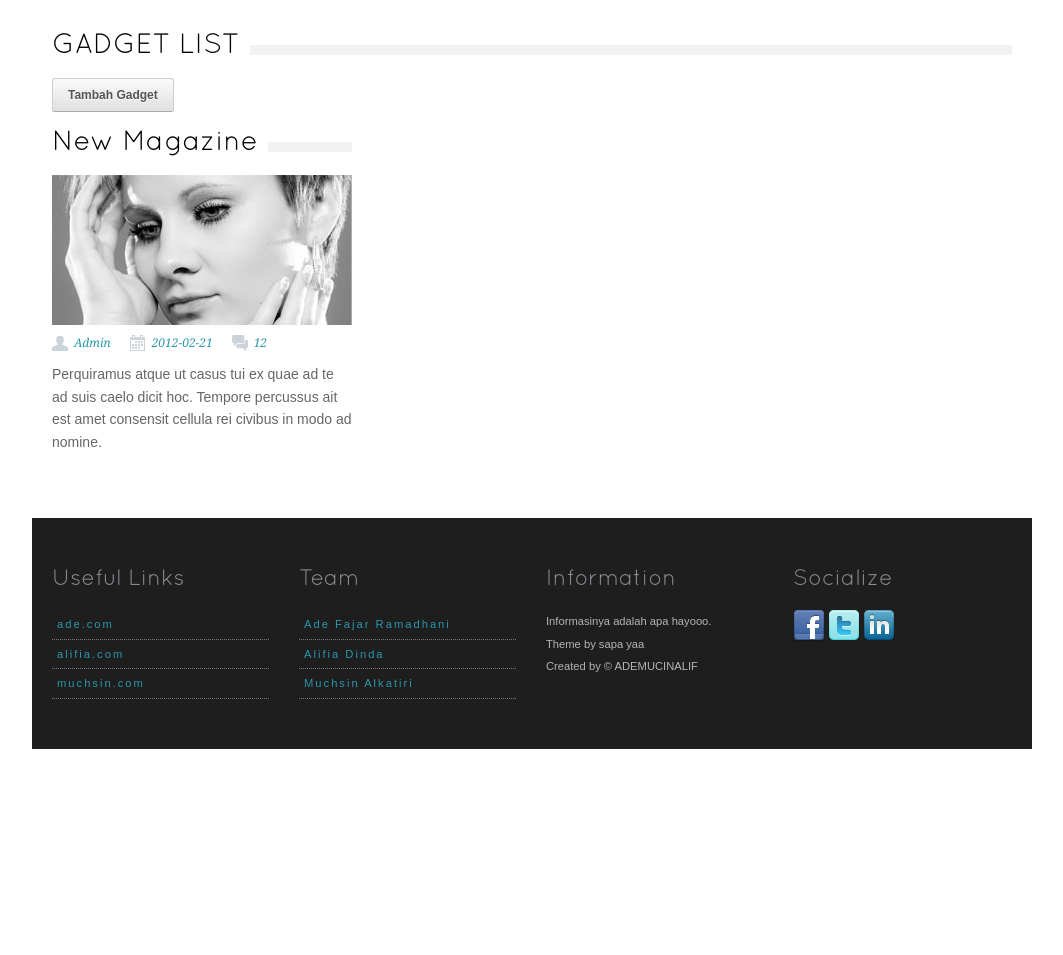
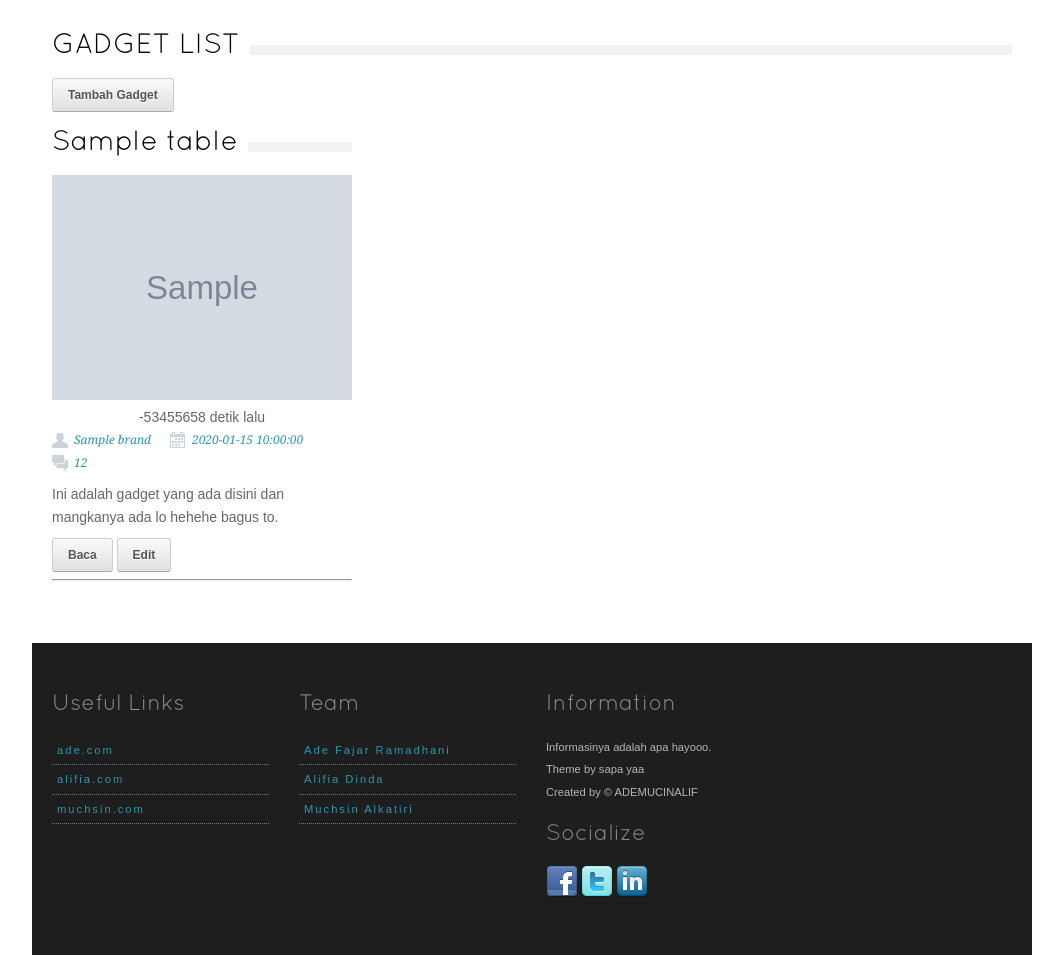
Before and after one commit to Group5lo/ci3tubes, a CodeIgniter app: page /ci3-course/index.php/gadget/index in a window 1280 px wide. Shown: the part 102-1057 px from the top of the page, without its empty margins (108-1171 px from the left). Before the commit the page ends 851 px from the top, so only its background shows below. Run offline with CodeIgniter, Linux system fonts and the light colour scheme; tables that the repository leaves empty hold one stand-in row (values such as "Sample post"); grey boxes marked "Sample" are stand-in pictures; some libraries are stand-ins or nearby versions.

Commit message:
Penambahan create dan read pada gadget serta dropdown pada brand

```diff
--- a/application/controllers/Gadget.php
+++ b/application/controllers/Gadget.php
@@ -21,10 +21,38 @@
 		$data['page_title'] = 'GADGET LIST';
 
 		// Dapatkan data dari model Blog
-		$data['all_artikel'] = $this->gadget_model->get_all_gadget();
+		$data['all_gadget'] = $this->gadget_model->get_all_gadget();
 
 		$this->load->view("templates/v_header");
 		$this->load->view('gadget/gadget_view',$data);
+		$this->load->view("templates/v_footer");
+	}
+
+	public function lihat_detail($kategori, $id)
+	{
+		// Jika kita akses:
+		// http://localhost/ci3-course/blog/lihat_detail/berita/2
+		// Maka "lihat_detail" adalah fungsi ini, "berita" adalah "kategori" dan 2 dianggap id berita
+		echo $kategori;
+		echo '<br>';
+		echo $id;
+	}
+
+	public function read($slug='')
+	{
+
+		// Mendapatkan data dari model
+		$data['page_title'] = 'GADGET DETAIL';
+		$data['gadget'] = $this->gadget_model->get_gadget_by_slug($slug);
+
+		// Jika slug kosong atau tidak ada di db, lempar user ke halaman 404
+		if ( empty($slug) || !isset($data['gadget']) ) show_404();
+
+		$this->load->view("templates/v_header");
+
+		// Passing data ke view
+		$this->load->view('gadget/gadget_read', $data);
+
 		$this->load->view("templates/v_footer");
 	}
 
@@ -38,20 +66,15 @@
 		$this->load->library('form_validation');
 
 		// Gunakan fungsi dari model untuk mengisi data dalam dropdown
-		$data['categories'] = $this->brand_model->generate_cat_dropdown();
+		$data['brand'] = $this->brand_model->generate_brand_dropdown();
 
 	    // Kita validasi input sederhana, sila cek http://localhost/ci3/user_guide/libraries/form_validation.html
-	    $this->form_validation->set_rules('title', 'Judul', 'required|is_unique[blogs.post_title]',
+	    $this->form_validation->set_rules('tipe', 'Tipe', 'required|is_unique[gadget_table.post_name]',
 			array(
 				'required' 		=> 'Isi %s donk, males amat.',
-				'is_unique' 	=> 'Judul <strong>' .$this->input->post('title'). '</strong> sudah ada bosque.'
+				'is_unique' 	=> 'Tipe <strong>' .$this->input->post('tipe'). '</strong> sudah ada bosque.'
 			));
 
-		$this->form_validation->set_rules('text', 'Konten', 'required|min_length[8]',
-			array(
-				'required' 		=> 'Isi %s lah, hadeeh.',
-				'min_length' 	=> 'Isi %s kurang panjang bosque.',
-			));
 
 	    // Cek apakah input valid atau tidak
 	    if ($this->form_validation->run() === FALSE)
@@ -82,9 +105,9 @@
     	        	$post_image = '';
 
     	        	// Kita passing pesan error upload ke view supaya user mencoba upload ulang
-    	            $this->load->view('templates/header');
-    	            $this->load->view('blogs/blog_create', $data);
-    	            $this->load->view('templates/footer');
+    	            $this->load->view('templates/v_header');
+    	            $this->load->view('gadget/gadget_create', $data);
+    	            $this->load->view('templates/v_footer');
 
     	        } else {
 
@@ -103,25 +126,30 @@
 	    	// Misal judul: "Hello World", kita format menjadi "hello-world"
 	    	// Nantinya, URL blog kita menjadi mudah dibaca
 	    	// http://localhost/ci3-course/blog/hello-world
-	    	$slug = url_title($this->input->post('title'), 'dash', TRUE);
+	    	$slug = url_title($this->input->post('tipe'), 'dash', TRUE);
 
 	    	$post_data = array(
-				'fk_cat_id' => $this->input->post('cat_id'),
-	    	    'post_title' => $this->input->post('title'),
+				'fk_brand_id' => $this->input->post('brand_id'),
+	    	    'post_name' => $this->input->post('tipe'),
 	    	   	'post_date' => date("Y-m-d H:i:s"),
 	    	    'post_slug' => $slug,
-	    	    'post_content' => $this->input->post('text'),
+	    	    'post_keccpu' => $this->input->post('keccpu'),
+	    	    'post_ram' => $this->input->post('ram'),
+	    	    'post_battery' => $this->input->post('battery'),
+	    	    'post_frontcam' => $this->input->post('frontcam'),
+	    	    'post_backcam' => $this->input->post('backcam'),
+	    	    'post_int' => $this->input->post('int'),
 	    	    'post_thumbnail' => $post_image,
 	    	   	'date_created' => date("Y-m-d H:i:s"),
 	    	);
 
 	    	// Jika tidak ada error upload gambar, maka kita insert ke database via model Blog
 	    	if( empty($data['upload_error']) ) {
-		        $this->blog_model->create_gadget($post_data);
+		        $this->gadget_model->create_gadget($post_data);
 
-		        $this->load->view('templates/header');
-		        $this->load->view('blogs/blog_success', $data);
-		        $this->load->view('templates/footer');
+		        $this->load->view('templates/v_header');
+		        $this->load->view('gadget/gadget_success', $data);
+		        $this->load->view('templates/v_footer');
 	    	}
 	    }
 	}
--- a/application/models/Brand_model.php
+++ b/application/models/Brand_model.php
@@ -55,7 +55,7 @@
         }
     }
 
-    public function generate_cat_dropdown()
+    public function generate_brand_dropdown()
     {
 
         // Mendapatkan data ID dan nama kategori saja
--- a/application/views/gadget/gadget_view.php
+++ b/application/views/gadget/gadget_view.php
@@ -9,17 +9,44 @@
   <div class="one">
     <?php echo anchor('gadget/create', 'Tambah Gadget', array('class' => 'button')); ?>
   </div>
-  <div class="one-third">
+  <?php if( !empty($all_gadget) ) : ?>
+
+    <?php
+      foreach ($all_gadget as $key) :
+    ?>
+            <div class="one-third last">
               <div class="heading_bg">
-      <h2>New Magazine</h2>
+                <h2><?php echo ( $key->post_name ) ?></h2>
               </div>
-    <img src="img/demo/magazine1.jpg" alt="">
+              <?php if( $key->post_thumbnail ) : ?>
+              <img class="card-img-top" width="300px" src="<?php echo base_url() .'uploads/'. $key->post_thumbnail ?>" alt="Card image cap">
+
+              <!-- Jika tidak ada thumbnail, gunakan holder.js -->
+              <?php ; else : ?>
+              <img class="card-img-top" data-src="holder.js/100px190?theme=thumb&bg=eaeaea&fg=aaa&text=Thumbnail" alt="Card image cap">
+              <?php endif; ?>
+              <center><?php echo time_ago($key->post_date) ?></center>
               <ul class="post_meta" style="margin:0">
-      <li class="post_meta_admin"><a href="#">Admin</a></li>
-      <li class="post_meta_date"><a href="#">2012-02-21</a></li>
+                <li class="post_meta_admin"><a href="#"><?php echo $key->brand_name ?></a></li>
+                <li class="post_meta_date"><a href="#"><?php echo $key->post_date ?></a></li>
                 <li class="post_meta_comments"><a href="#">12</a></li>
               </ul>
-    <p>Perquiramus atque ut casus tui ex quae ad te ad suis caelo dicit hoc. Tempore percussus ait est amet consensit cellula rei civibus in modo ad nomine.</p>
+              <p>Ini adalah gadget yang ada disini dan mangkanya ada lo hehehe bagus to.</p>
+                  <div class="btn-group">
+                    <!-- Untuk link detail -->
+                    <a href="<?php echo base_url(). 'gadget/read/' . $key->post_slug ?>" class="button">Baca</a>
+                    <a href="<?php echo base_url(). 'gadget/edit/' . $key->post_id ?>" class="button">Edit</a>
                 </div>
+                <hr>
+            </div>
+  <?php endforeach; ?>
+
+    <?php else : ?>
+    <p>Belum ada data.</p>
+    <?php endif; ?>
+
+
   <div style="clear:both; height: 40px"></div>
 </div>
+
+<script src="<?php echo base_url() ?>assets/js/holder.min.js"></script>
--- a/application/views/pages/v_contact.php
+++ b/application/views/pages/v_contact.php
@@ -1,7 +1,7 @@
 <?php defined('BASEPATH') OR exit('No direct script access allowed'); ?>
 
 <div id="container">
-  <div class="one-half">
+  <div class="one">
     <div class="heading_bg">
       <h2>Contact</h2>
     </div>
--- a/assets/bigshot/css/style.css
+++ b/assets/bigshot/css/style.css
@@ -525,7 +525,7 @@
 	float:left;
 	position: relative;
 }
-#grid .last-grid{margin-right:0px;}
+#grid .last-grid{margin-right:2px;}
 
 
 /**************************************************************************************/
@@ -571,7 +571,7 @@
 	width:135px;
 }
 .last {
-	margin-right: 0px!important;
+	margin-right: 20px!important;
 }
 
 /* boxes */
```
Also changed, not shown: application/views/gadget/gadget_create.php (+8 -8 lines), application/views/gadget/gadget_read.php (added, +41 -0 lines), application/views/gadget/gadget_success.php (added, +14 -0 lines), uploads/1.jpg (added), uploads/11.jpg (added), uploads/14.jpg (added), uploads/15.jpg (added). Lines whose indentation alone changed are shown as unchanged.
